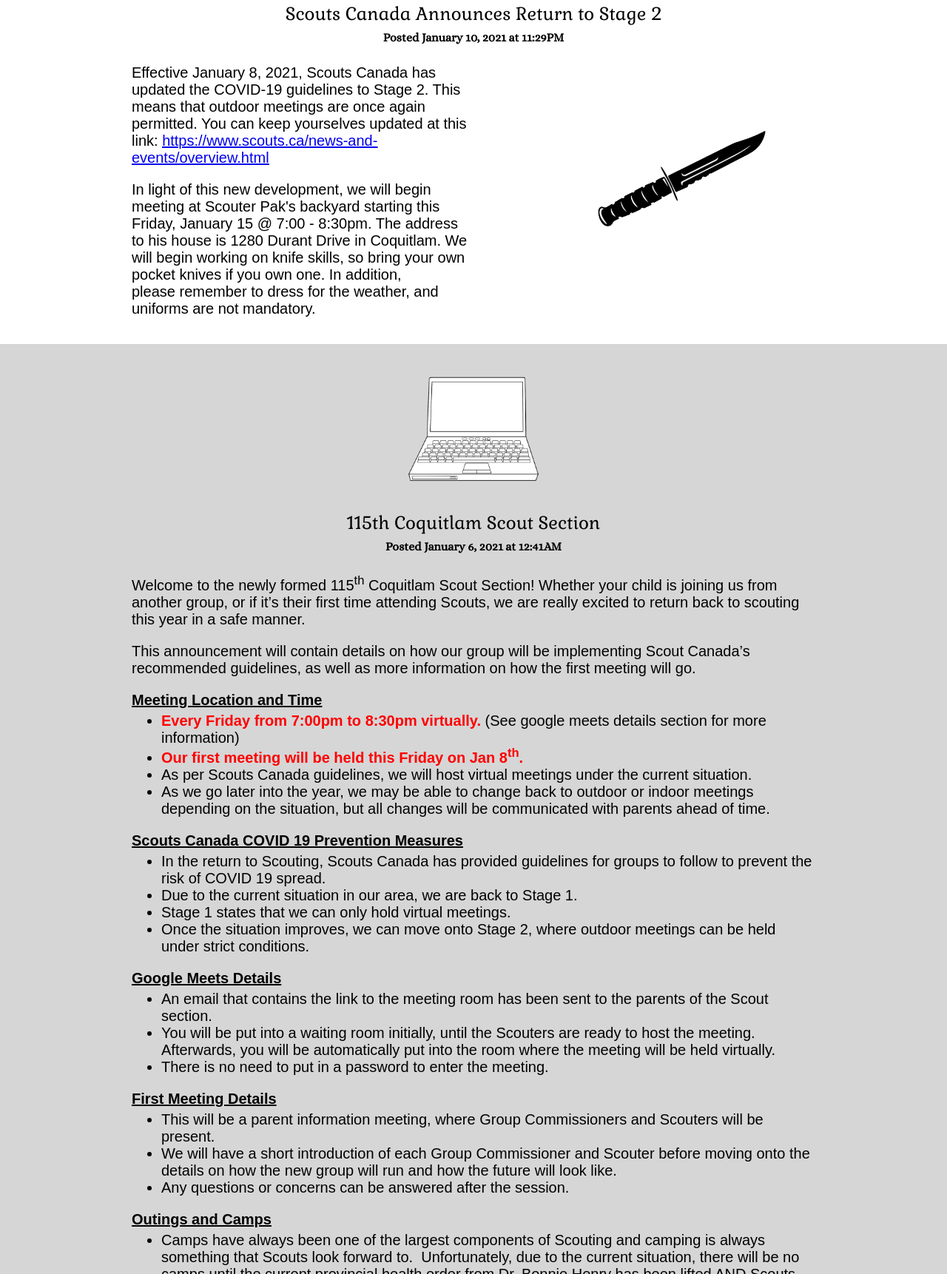
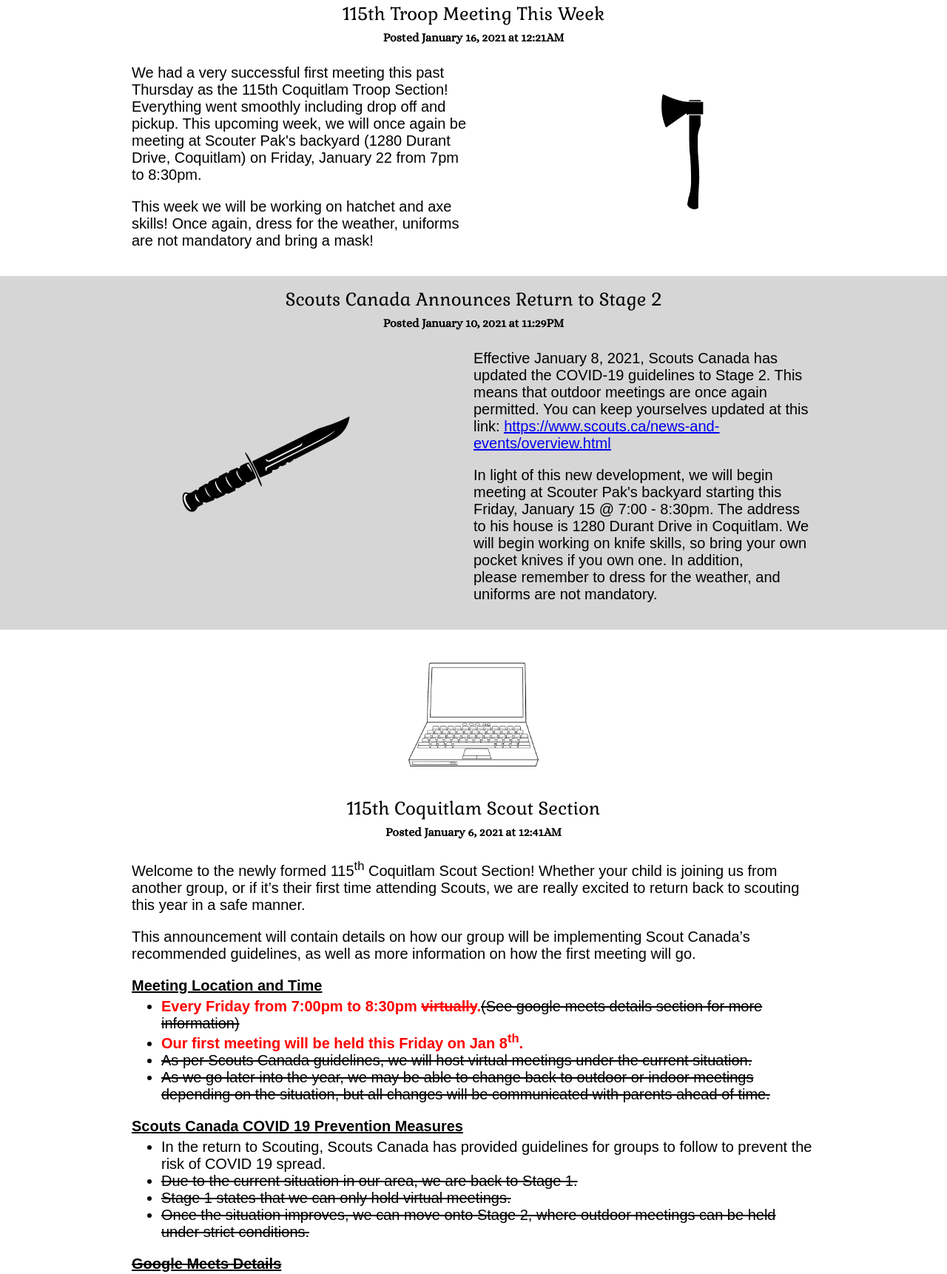
Before and after one commit to kailemk/115thCoquitlamScoutsWebsite, a website: page index.html in a window 1280 px wide. Shown: the part 913-2635 px from the top of the page at 74% size. Drawn offline with nearby package versions, Linux system fonts and the light colour scheme; a web font is replaced by a local one.

Commit message:
announcement: first outdoor meeting

```diff
--- /dev/null
+++ b/html/announcements/01-2021/first-meeting.html
@@ -0,0 +1,3 @@
+<p>We had a very successful first meeting this past Thursday as the 115th Coquitlam Troop Section! Everything went smoothly including drop off and pickup. This upcoming week, we will once again be meeting at Scouter Pak's backyard (1280 Durant Drive, Coquitlam) on Friday, January 22 from 7pm to 8:30pm. </p>
+<p>
+This week we will be working on hatchet and axe skills! Once again, dress for the weather, uniforms are not mandatory and bring a mask!</p>
--- a/html/announcements/first-meeting-2021.html
+++ b/html/announcements/first-meeting-2021.html
@@ -5,26 +5,26 @@
 
 
 <ul class = "close-list">
-    <li><strong><span style="color: red">Every Friday from 7:00pm to 8:30pm virtually.</span></strong> (See google meets details section for more information)</li>
+    <li><strong><span style="color: red">Every Friday from 7:00pm to 8:30pm <del>virtually</del>.</span></strong><del>(See google meets details section for more information)</del></li>
     <li><strong><span style="color: red">Our first meeting will be held this Friday on Jan 8<sup>th</sup>.</span></strong></li>
-    <li>As per Scouts Canada guidelines, we will host virtual meetings under the current situation.</li>
-    <li>As we go later into the year, we may be able to change back to outdoor or indoor meetings depending on the situation, but all changes will be communicated with parents ahead of time.</li>
+    <li><del>As per Scouts Canada guidelines, we will host virtual meetings under the current situation.</del></li>
+    <li><del>As we go later into the year, we may be able to change back to outdoor or indoor meetings depending on the situation, but all changes will be communicated with parents ahead of time.</del></li>
 </ul>
 
 
 <p ><strong><u>Scouts Canada COVID 19 Prevention Measures</u></strong></p>
 <ul class = "close-list">
     <li>In the return to Scouting, Scouts Canada has provided guidelines for groups to follow to prevent the risk of COVID 19 spread.</li>
-    <li>Due to the current situation in our area, we are back to Stage 1.</li>
-    <li>Stage 1 states that we can only hold virtual meetings.</li>
-    <li>Once the situation improves, we can move onto Stage 2, where outdoor meetings can be held under strict conditions.</li>
+    <li><del>Due to the current situation in our area, we are back to Stage 1.</li>
+    <li><del>Stage 1 states that we can only hold virtual meetings.</li>
+    <li><del>Once the situation improves, we can move onto Stage 2, where outdoor meetings can be held under strict conditions.</li>
 </ul>
 
-<p ><strong><u>Google Meets Details</u></strong></p>
+<p ><strong><u><del>Google Meets Details</u></strong></p>
 <ul class = "close-list">
-    <li><span>An email that contains the link to the meeting room has been sent to the parents of the Scout section.</li>
-    <li>You will be put into a waiting room initially, until the Scouters are ready to host the meeting. Afterwards, you will be automatically put into the room where the meeting will be held virtually.</li>
-    <li>There is no need to put in a password to enter the meeting.</li>
+    <li><span><del>An email that contains the link to the meeting room has been sent to the parents of the Scout section.</li>
+    <li><del>You will be put into a waiting room initially, until the Scouters are ready to host the meeting. Afterwards, you will be automatically put into the room where the meeting will be held virtually.</li>
+    <li><del>There is no need to put in a password to enter the meeting.</li>
 </ul>
 
 <p ><strong><u>First Meeting Details</u></strong></p>
@@ -37,7 +37,7 @@
 <p ><strong><u>Outings and Camps</u></strong></p>
 <ul class = "close-list">
     <li>Camps have always been one of the largest components of Scouting and camping is always something that Scouts look forward to.&nbsp;&nbsp;Unfortunately, due to the current situation, there will be no camps until the current provincial health order from Dr. Bonnie Henry has been lifted AND Scouts Canada deems our area safe enough to hold such activities again.</li>
-    <li>This also includes any kind of outdoor activities.</li>
+    <li><del>This also includes any kind of outdoor activities.</li>
 </ul>
 
 <p >We look forward to seeing all of you this Friday, January 8<sup>th</sup> at the Google Meets virtual meeting. &nbsp;If you have any questions, please send us an email.</p>
--- a/index.html
+++ b/index.html
@@ -28,20 +28,33 @@
         <h1 class = "page-title">Announcements</h1>
 
         <div class = "announcement-odd">
-            <h2 class = "announcement-title">Scouts Canada Announces Return to Stage 2</h2>
-            <h4 class = "announcement-date">Posted January 10, 2021 at 11:29PM</h4>
+            <h2 class = "announcement-title">115th Troop Meeting This Week</h2>
+            <h4 class = "announcement-date">Posted January 16, 2021 at 12:21AM</h4>
             <div class = "announcement-content">
-                <div class = "announcement-message jan-stage2-2021">
+                <div class = "announcement-message first-meeting-01-2021">
                 </div>
                 <div class = "announcement-image-side">
                     <div class = "top-announcement-separator"></div>
-                    <img src="images/knife.png" alt="Knife Image" class = "announcement-image" id = "computer-img" height = "140px">
+                    <img src="images/hatchet.jpg" alt="Hatchet Image" class = "announcement-image" id = "computer-img" height = "180px">
                     <div class = "bot-announcement-separator"></div>
                 </div>
             </div>
         </div>
+        <div class = "announcement-even">
+            <h2 class = "announcement-title">Scouts Canada Announces Return to Stage 2</h2>
+            <h4 class = "announcement-date">Posted January 10, 2021 at 11:29PM</h4>
+            <div class = "announcement-content">
+                <div class = "announcement-image-side">
+                    <div class = "top-announcement-separator"></div>
+                    <img src="images/knife.png" alt="Knife Image" class = "announcement-image" height = "140px">
+                    <div class = "bot-announcement-separator"></div>
+                </div>
+                <div class = "announcement-message jan-stage2-2021">
+                </div>
+            </div>
+        </div>
 
-        <div class = "announcement-even">
+        <div class = "announcement-odd">
             <div class = "announcement-image-side">
                 <div class = "top-announcement-separator"></div>
                 <img src="images/computer.png" alt="Computer Image" class = "announcement-image" id = "computer-img" height = "170px">
@@ -74,6 +87,19 @@
         <div class = "announcement-odd">
             <div class = "announcement-image-side">
                 <div class = "top-announcement-separator"></div>
+                <img src="images/hatchet.jpg" alt="Hatchet Image" class = "announcement-image" height = "140px">
+                <div class = "bot-announcement-separator"></div>
+            </div>
+
+            <h2 class = "announcement-title">115th Troop Meeting This Week</h2>
+            <h4 class = "announcement-date">Posted January 16, 2021 at 12:21AM</h4>
+            <div class = "announcement-message first-meeting-01-2021">
+            </div>
+        </div>
+
+        <div class = "announcement-even">
+            <div class = "announcement-image-side">
+                <div class = "top-announcement-separator"></div>
                 <img src="images/knife.png" alt="Knife Image" class = "announcement-image" id = "computer-img" height = "140px">
                 <div class = "bot-announcement-separator"></div>
             </div>
@@ -84,7 +110,7 @@
             </div>
         </div>
 
-        <div class = "announcement-even">
+        <div class = "announcement-odd">
 
             <div class = "announcement-image-side">
                 <div class = "top-announcement-separator"></div>
--- a/javascript/announcements.js
+++ b/javascript/announcements.js
@@ -4,4 +4,5 @@
 $(document).ready(function() {
     $(".first-meeting-2021").load("./html/announcements/first-meeting-2021.html");
     $(".jan-stage2-2021").load("./html/announcements/jan-stage2-2021.html");
+    $(".first-meeting-01-2021").load("./html/announcements/01-2021/first-meeting.html");
 });
```
Also changed, not shown: images/hatchet.jpg (added).
